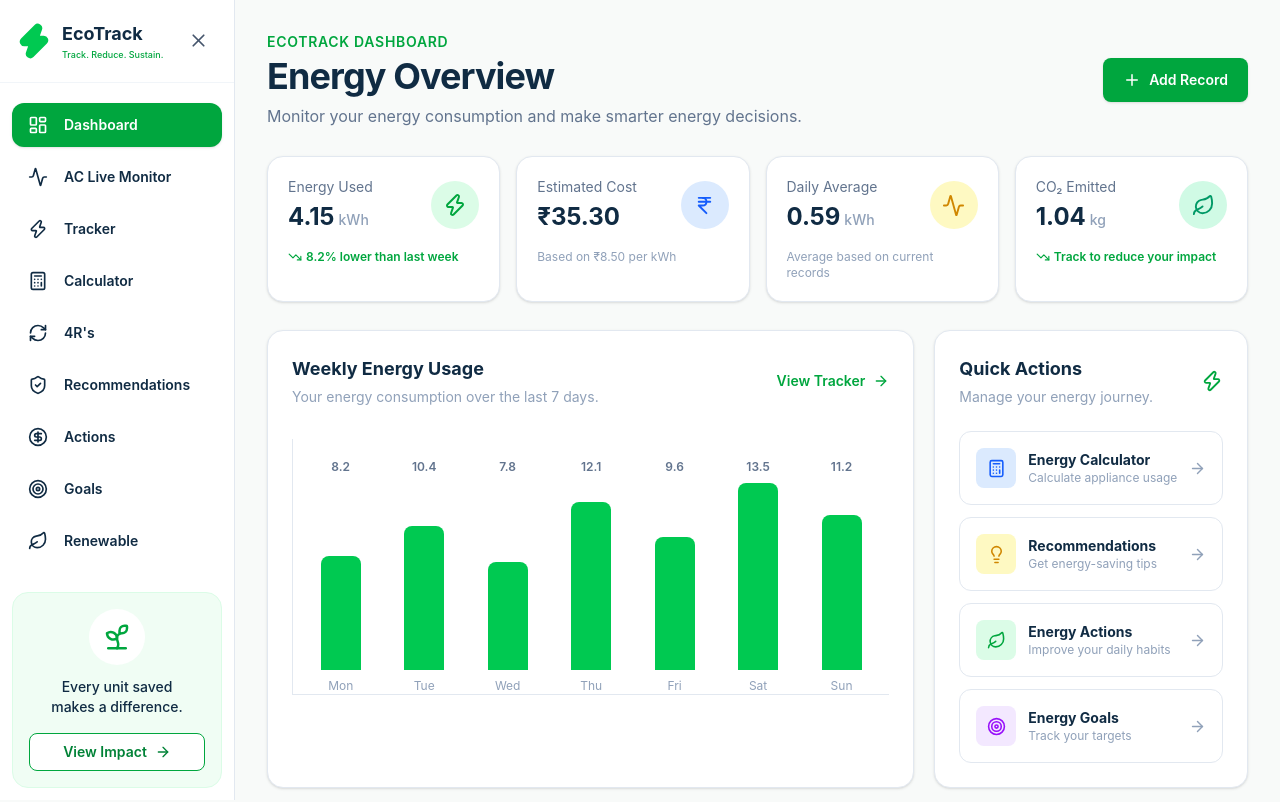
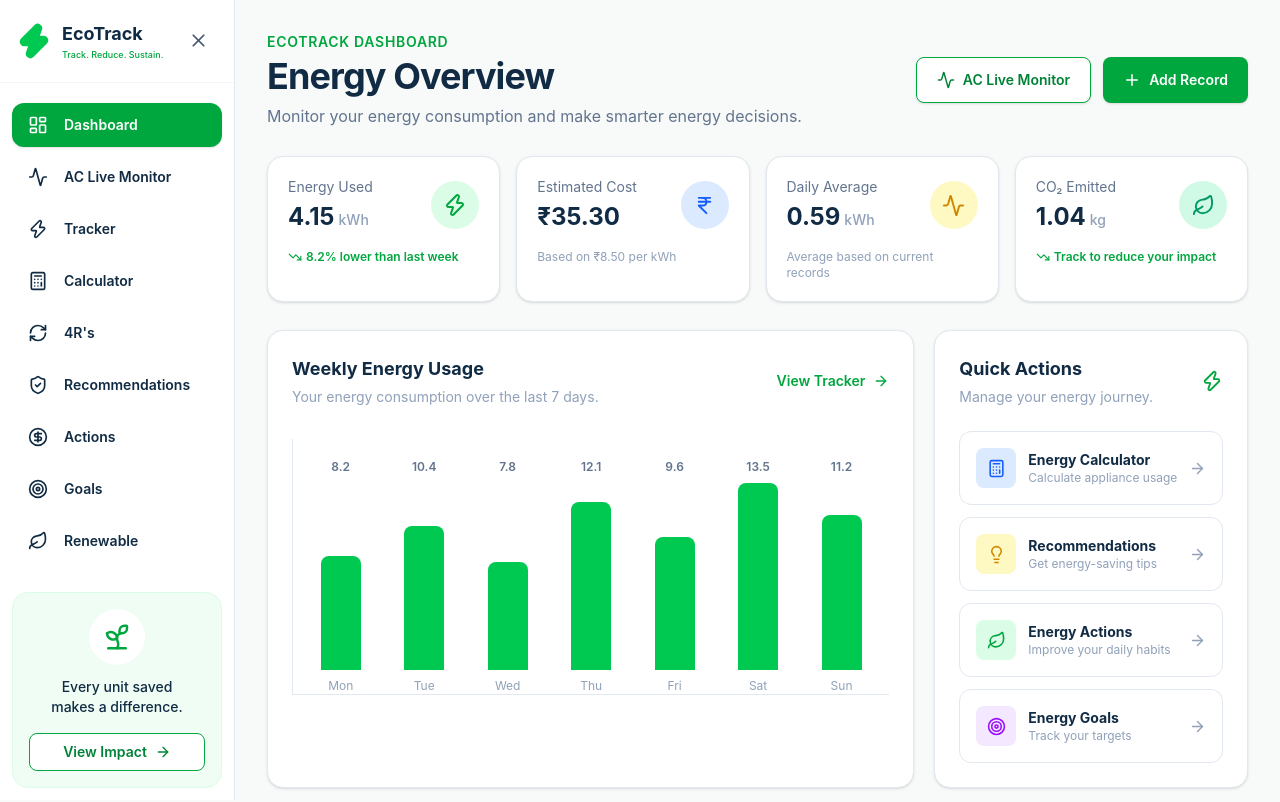
Before and after one commit to mitans-gif/Frontend, a React (Vite) app: page /dashboard in a window 1280 px wide. Shown: the top 802 px of the page. Built offline with nearby package versions, Linux system fonts and the light colour scheme; no server answers.

Commit message:
Connect dashboard to AC live monitor

```diff
--- a/src/components/Dashboard.jsx
+++ b/src/components/Dashboard.jsx
@@ -271,6 +271,14 @@ const Dashboard = () => {
             </p>
           </div>
 
+          <div className="flex flex-wrap gap-3">
+            <button
+              onClick={() => navigate("/monitor")}
+              className="flex w-fit items-center gap-2 rounded-lg border border-green-600 bg-white px-5 py-3 text-sm font-semibold text-green-700 shadow-sm transition hover:bg-green-50"
+            >
+              <Activity size={18} />
+              AC Live Monitor
+            </button>
             <button
               onClick={() => setShowAddRecord(true)}
               className="flex w-fit items-center gap-2 rounded-lg bg-green-600 px-5 py-3 text-sm font-semibold text-white shadow-sm transition hover:bg-green-700"
@@ -278,6 +286,7 @@ const Dashboard = () => {
               <Plus size={18} />
               Add Record
             </button>
+          </div>
 
         </div>
 
```
Lines whose indentation alone changed are shown as unchanged.
